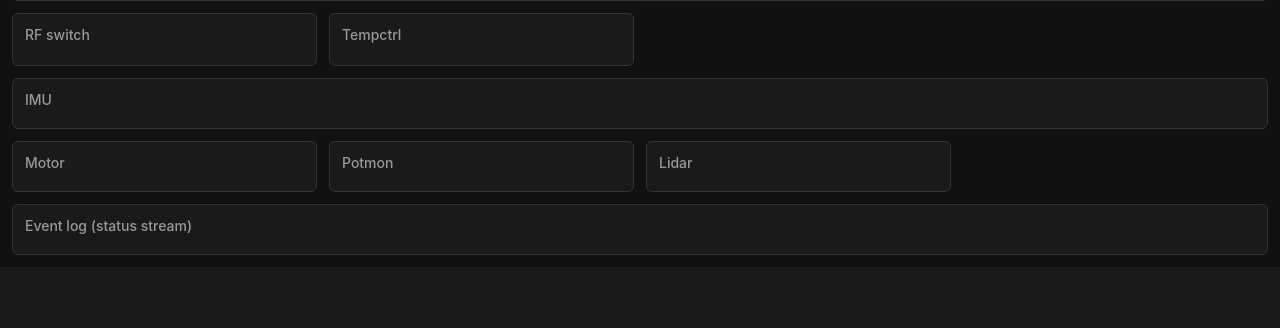
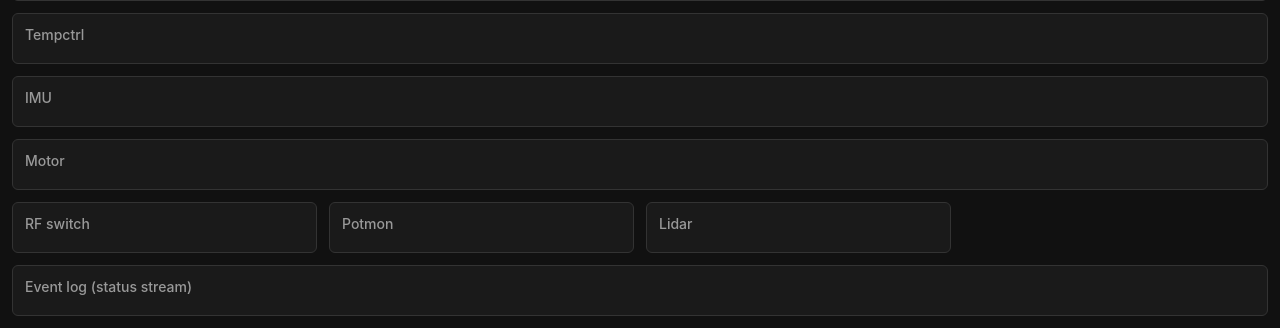
Before and after one commit to EIGSEP/eigsep_observing, a Flask app: template src/eigsep_observing/live_status/templates/index.html in a window 1280 px wide. Shown: the part 1128-1456 px from the top of the page. Before the commit the page ends 1383 px from the top, so only its background shows below. Run offline with Flask 3, Linux system fonts and the light colour scheme; the template is opened without the code that fills it, so the values that code supplies are empty.

Commit message:
feat(live-status): widen tempctrl + motor; show tempctrl setpoint/watchdog
Move tempctrl and motor cards to full-width two-column layouts
matching IMU (LNA | LOAD; az | el), so each side has room to
breathe. Reorder cards so the three remaining narrow panes
(rfswitch, potmon, lidar) sit consecutively on one row.

Tempctrl panes now surface setpoint, drive level, enabled/active
control flags, and the watchdog fault flag (red tile if tripped)
in addition to the live temperature.

Generalize the IMU sub-grid CSS (.imu-grid / .imu-col) into reusable
.two-col-grid / .col-block classes that all three wide multi-stream
cards share.

Co-Authored-By: Claude Opus 4.7 (1M context) <noreply@anthropic.com>

```diff
--- a/src/eigsep_observing/live_status/static/css/dashboard.css
+++ b/src/eigsep_observing/live_status/static/css/dashboard.css
@@ -196,14 +196,15 @@ header h1 { margin: 0; font-size: 18px; font-weight: 500; }
   margin-top: 10px;
 }
 
-/* IMU card spans full width and lays its two streams side-by-side. */
-.imu-grid {
+/* Two-column sub-grid for wide cards that fan a single subsystem into
+   two halves (IMU el/az, Tempctrl LNA/LOAD, Motor az/el). */
+.two-col-grid {
   display: grid;
   grid-template-columns: 1fr 1fr;
   gap: 16px;
 }
 
-.imu-col h3 {
+.col-block h3 {
   margin: 0 0 4px;
   font-size: 12px;
   color: var(--muted);
--- a/src/eigsep_observing/live_status/static/js/dashboard.js
+++ b/src/eigsep_observing/live_status/static/js/dashboard.js
@@ -451,8 +451,10 @@ function updateHealth(h, fileData) {
 
 // ---- metadata + adc + tempctrl + rfswitch --------------------------
 
-// Render the two tempctrl streams as separate sub-blocks (LNA, LOAD),
-// each with its own pane-status header and two data rows (now, drive).
+// Render the two tempctrl streams (LNA, LOAD) into side-by-side
+// sub-blocks. Each block shows status/age, the live temperature vs
+// setpoint, the current drive level, the enable/active control flags,
+// and the watchdog fault flag.
 function renderTempctrlTiles(meta, classifiers) {
   const channels = [
     { label: "LNA", stream: "tempctrl_lna", containerId: "tempctrl-lna-block" },
@@ -471,23 +473,42 @@ function renderTempctrlTiles(meta, classifiers) {
     const tClass = (entry.classify || {})[`${stream}.T_now`] || "unknown";
     const dClass = (entry.classify || {})[`${stream}.drive_level`] || "unknown";
     container.appendChild(makePaneStatusHeader(label, entry));
-    const rowT = document.createElement("div");
-    rowT.className = "tempctrl-row";
-    rowT.append(
-      makeSpan("label", "now"),
-      makeSpan(tileClass(tClass), `${fmt(value.T_now, 2)} C`),
-      makeSpan("value", ""),
-    );
-    container.appendChild(rowT);
-    const rowD = document.createElement("div");
-    rowD.className = "tempctrl-row";
-    rowD.append(
-      makeSpan("label", "drive"),
-      makeSpan(tileClass(dClass), `${fmt(value.drive_level, 2)}`),
-      makeSpan("value", ""),
-    );
-    container.appendChild(rowD);
+    appendTileRow(container, "now", tileClass(tClass), `${fmt(value.T_now, 2)} C`);
+    appendValueRow(container, "set", `${fmt(value.T_target, 2)} C`);
+    appendTileRow(container, "drive", tileClass(dClass), fmt(value.drive_level, 2));
+    appendValueRow(container, "enabled", boolText(value.enabled));
+    appendValueRow(container, "active", boolText(value.active));
+    const wdTripped = value.watchdog_tripped === true;
+    const wdCls = wdTripped ? "danger" : (value.watchdog_tripped === false ? "ok" : "unknown");
+    appendTileRow(container, "watchdog", tileClass(wdCls), wdTripped ? "TRIPPED" : "ok");
   }
+}
+
+function boolText(v) {
+  if (v === true) return "yes";
+  if (v === false) return "no";
+  return "—";
+}
+
+function appendValueRow(container, label, text) {
+  const row = document.createElement("div");
+  row.className = "metadata-row";
+  row.append(
+    makeSpan("label", label),
+    makeSpan("value", text, "grid-column: span 2;"),
+  );
+  container.appendChild(row);
+}
+
+function appendTileRow(container, label, tileCls, text) {
+  const row = document.createElement("div");
+  row.className = "metadata-row";
+  row.append(
+    makeSpan("label", label),
+    makeSpan(tileCls, text),
+    makeSpan("value", ""),
+  );
+  container.appendChild(row);
 }
 
 // ---- new per-pico renderers ----------------------------------------
@@ -533,29 +554,27 @@ function renderImu(meta) {
   }
 }
 
+// Motor is a single stream that drives two axes (az, el). The status
+// and age are stream-wide, so the same entry feeds both column headers;
+// the column label (az / el) is what makes the split readable.
 function renderMotor(meta) {
-  const container = document.getElementById("motor-block");
-  if (!container) return;
-  container.replaceChildren();
   const entry = meta["motor"];
-  if (!entry) {
-    container.textContent = "no motor data";
-    return;
-  }
-  const v = entry.value || {};
-  container.appendChild(makePaneStatusHeader("motor", entry));
-  const rows = [
-    ["az", `${fmt(v.az_pos, 1)} / ${fmt(v.az_target_pos, 1)}`],
-    ["el", `${fmt(v.el_pos, 1)} / ${fmt(v.el_target_pos, 1)}`],
+  const axes = [
+    { label: "az", containerId: "motor-az-block", posKey: "az_pos", targetKey: "az_target_pos" },
+    { label: "el", containerId: "motor-el-block", posKey: "el_pos", targetKey: "el_target_pos" },
   ];
-  for (const [lab, txt] of rows) {
-    const row = document.createElement("div");
-    row.className = "metadata-row";
-    row.append(
-      makeSpan("label", lab),
-      makeSpan("value", txt, "grid-column: span 2;"),
-    );
-    container.appendChild(row);
+  for (const { label, containerId, posKey, targetKey } of axes) {
+    const container = document.getElementById(containerId);
+    if (!container) continue;
+    container.replaceChildren();
+    if (!entry) {
+      container.textContent = "no motor data";
+      continue;
+    }
+    const v = entry.value || {};
+    container.appendChild(makePaneStatusHeader(label, entry));
+    appendValueRow(container, "position", fmt(v[posKey], 1));
+    appendValueRow(container, "target", fmt(v[targetKey], 1));
   }
 }
 
--- a/src/eigsep_observing/live_status/templates/index.html
+++ b/src/eigsep_observing/live_status/templates/index.html
@@ -49,28 +49,33 @@
     <div id="plot-vna" class="plot"></div>
   </section>
 
-  <section class="card">
-    <h2>RF switch</h2>
-    <div id="rfswitch"></div>
-  </section>
-
-  <section class="card">
+  <section class="card wide">
     <h2>Tempctrl</h2>
-    <div id="tempctrl-lna-block" class="stream-block"></div>
-    <div id="tempctrl-load-block" class="stream-block"></div>
+    <div class="two-col-grid">
+      <div id="tempctrl-lna-block" class="col-block"></div>
+      <div id="tempctrl-load-block" class="col-block"></div>
+    </div>
   </section>
 
   <section class="card wide">
     <h2>IMU</h2>
-    <div class="imu-grid">
-      <div id="imu-el-block" class="imu-col"></div>
-      <div id="imu-az-block" class="imu-col"></div>
+    <div class="two-col-grid">
+      <div id="imu-el-block" class="col-block"></div>
+      <div id="imu-az-block" class="col-block"></div>
+    </div>
+  </section>
+
+  <section class="card wide">
+    <h2>Motor</h2>
+    <div class="two-col-grid">
+      <div id="motor-az-block" class="col-block"></div>
+      <div id="motor-el-block" class="col-block"></div>
     </div>
   </section>
 
   <section class="card">
-    <h2>Motor</h2>
-    <div id="motor-block"></div>
+    <h2>RF switch</h2>
+    <div id="rfswitch"></div>
   </section>
 
   <section class="card">
```
